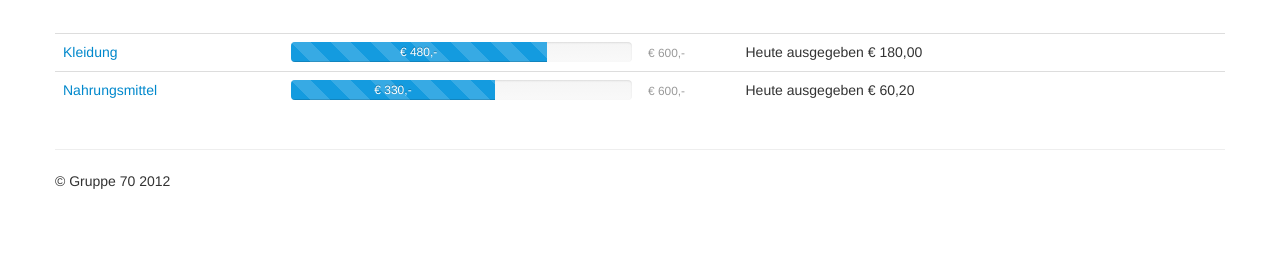
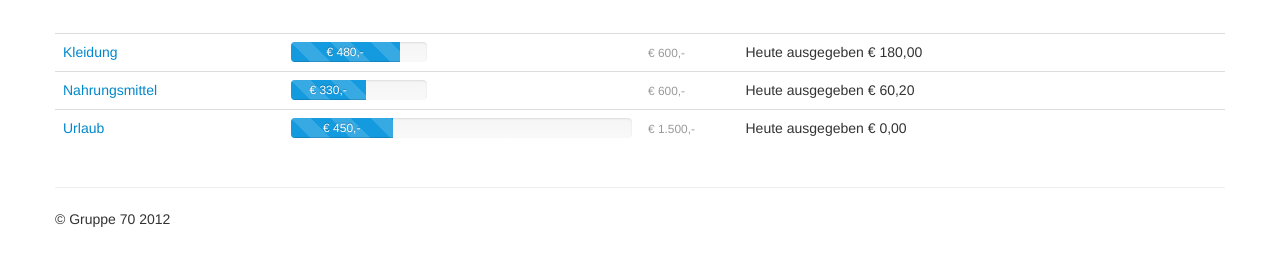
Before and after one commit to beikov/i-and-i-bsp3, a plain HTML site: page index.html in a window 1280 px wide. Shown: the part 501-766 px from the top of the page. Drawn offline with nearby package versions, Linux system fonts and the light colour scheme.

Commit message:
skalierung

```diff
--- a/index.html
+++ b/index.html
@@ -135,8 +135,8 @@
                         <tr>
                           <td><a href="categoryEdit.html">Kleidung</a></td>
                           <td>
-                            <div  class="progress progress-striped">
-                              <div class="bar" style="width: 75%;">&euro; 480,-</div>
+                            <div style="width: 40%;" class="progress progress-striped">
+                              <div class="bar" style="width: 80%;">&euro; 480,-</div>
                             </div>
                           </td>
                           <td><small class="muted">&euro; 600,-</small></td>
@@ -145,12 +145,22 @@
                         <tr>
                           <td><a href="categoryEdit.html">Nahrungsmittel</a></td>
                           <td>
-                            <div  class="progress progress-striped">
-                              <div class="bar" style="width: 60%;">&euro; 330,-</div>
+                            <div style="width: 40%;" class="progress progress-striped">
+                              <div class="bar" style="width: 55%;">&euro; 330,-</div>
                             </div>
                           </td>
                           <td><small class="muted">&euro; 600,-</small></td>
                           <td>Heute ausgegeben &euro; 60,20</td>
+                        </tr>
+                        <tr>
+                          <td><a href="categoryEdit.html">Urlaub</a></td>
+                          <td>
+                            <div  class="progress progress-striped">
+                              <div class="bar" style="width: 30%;">&euro; 450,-</div>
+                            </div>
+                          </td>
+                          <td><small class="muted">&euro; 1.500,-</small></td>
+                          <td>Heute ausgegeben &euro; 0,00</td>
                         </tr>
                       </tbody>
                     </table>
```
Also changed, not shown: statistic.html (+4 -4 lines).
